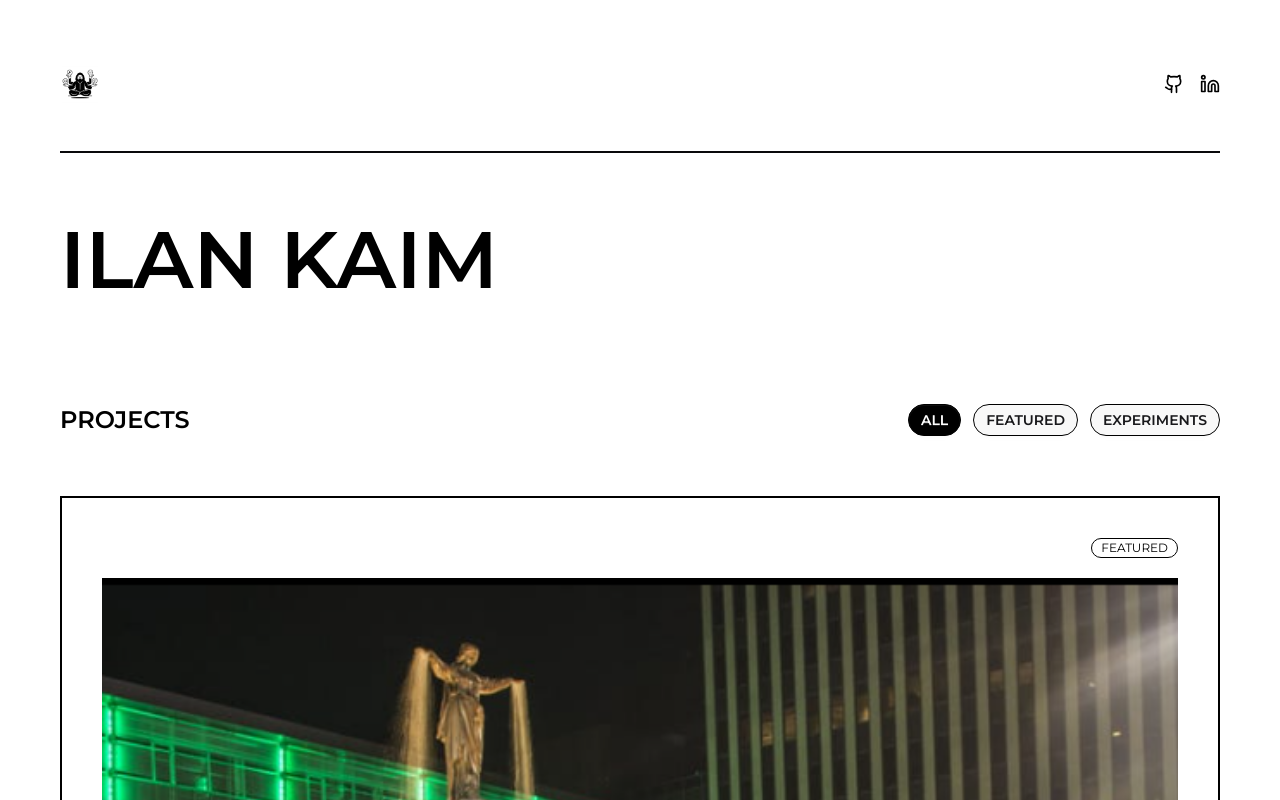
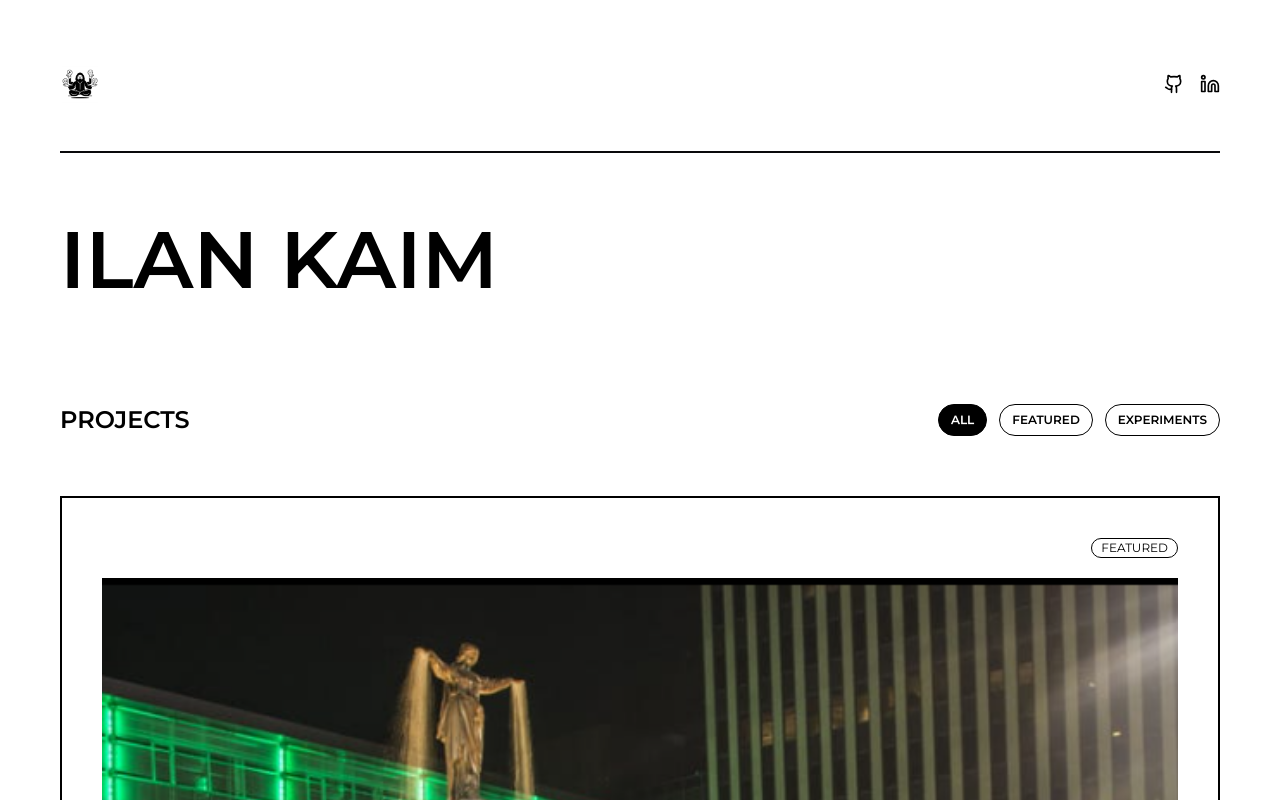
Before and after one commit to iknowmagic/portfolio, a SvelteKit app: page / in a window 1280 px wide. Shown: the top 800 px of the page. Built offline with nearby package versions, Linux system fonts and the light colour scheme; what @michaelallenwarner/tailwind-grid-inner would draw is missing.

Commit message:
style: update button classes for filter pills to improve styling consistency

```diff
--- a/src/components/Projects.svelte
+++ b/src/components/Projects.svelte
@@ -31,7 +31,7 @@
     <div class="flex flex-wrap gap-3">
       {#each filters as filter}
         <button
-          class="hover:bg-black border border-default hover:border-black rounded-full hover:text-white text-small transition-colors btn btn-sm"
+          class="rounded-full btn-outline btn btn-sm hover:btn-neutral"
           class:bg-black={selectedFilter === filter}
           class:text-white={selectedFilter === filter}
           class:border-black={selectedFilter === filter}
```
